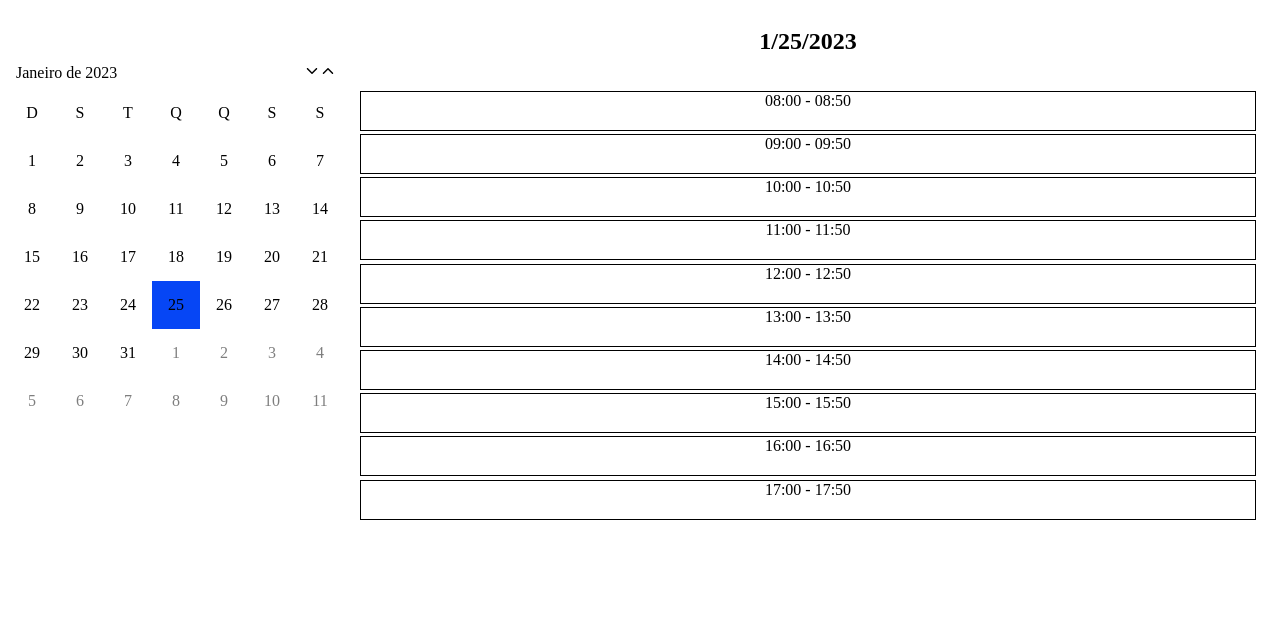
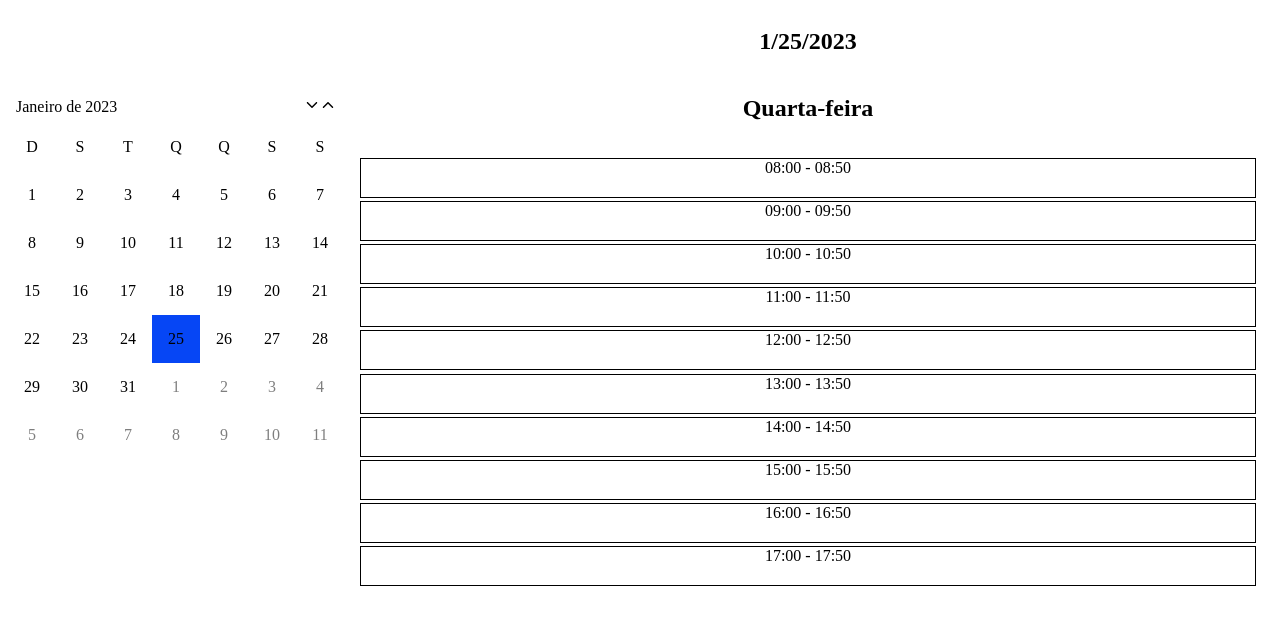
Before and after one commit to fabioVitorTavares/Hapuque-nails-schedule, a React (Vite) app: page / in a window 1280 px wide. Shown: the top 624 px of the page. Built offline with nearby package versions, Linux system fonts and the light colour scheme.

Commit message:
commit 290120231754

```diff
--- a/src/components/ModalSchedule/style.css
+++ b/src/components/ModalSchedule/style.css
@@ -7,7 +7,7 @@
   height: 100vh;
   top: 0;
   left: 0;
-  animation: darken 2s ease forwards;
+  animation: darken 0.3s ease forwards;
 }
 
 @keyframes darken {
@@ -30,6 +30,16 @@
   flex-direction: column;
   align-items: center;
   justify-content: space-between;
+  animation: entering 0.2s ease;
+}
+
+@keyframes entering {
+  from {
+    scale: 0.5;
+  }
+  to {
+    scale: 1;
+  }
 }
 
 .icon-x-modal-schedule {
--- a/src/components/Schedule/index.tsx
+++ b/src/components/Schedule/index.tsx
@@ -45,10 +45,20 @@ export function Schedule({date}: propsSchedule) {
     </div>
   )
 
+  const daysOfWeek = [
+    'Domingo',
+    'Segunda-feira',
+    'Terça-feira',
+    'Quarta-feira',
+    'Quinta-feira',
+    'Sexta-feira',
+    'Sábado'
+  ]
 
   return (
     <div className='schedule'>
       <h2>{date.toLocaleDateString()}</h2>
+      <h2>{daysOfWeek[date.getDay()]}</h2>
       {schedules}
       {modalIsOpen &&
         <ModalSchedule
```
